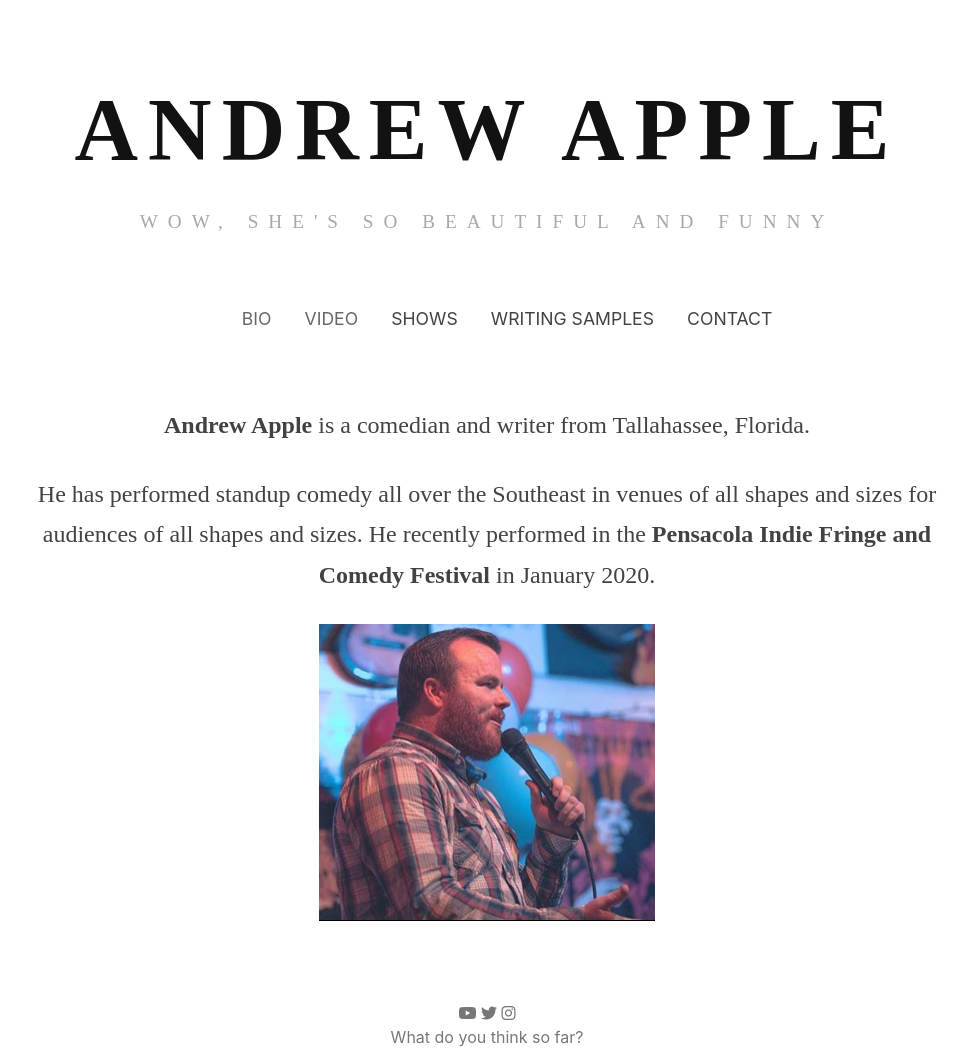
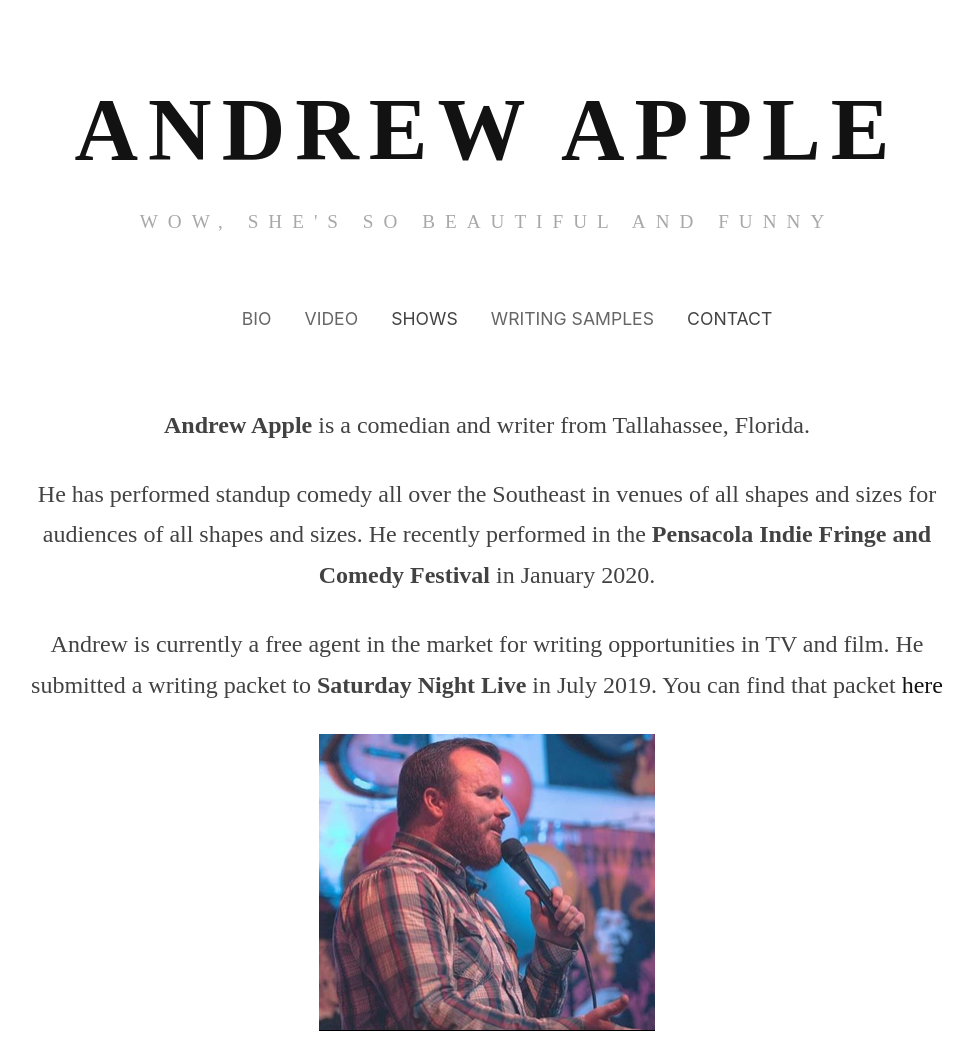
Before and after one commit to mrillstone/AppleComedy, a plain HTML site: page Index.html in a window 1280 px wide. Shown: the top 1052 px of the page, without its empty margins (153-1126 px from the left). Drawn offline with nearby package versions, Linux system fonts and the light colour scheme; a web font is replaced by a local one.

Commit message:
Submission Packet added

```diff
--- a/Index.html
+++ b/Index.html
@@ -19,7 +19,7 @@
         <li><a href="Index.html">BIO</a></li>
         <li><a href="Video.html">VIDEO</a></li>
         <li><a href="">SHOWS</a></li>
-        <li><a href="">WRITING SAMPLES</a></li>
+        <li><a href="/img/SNLSubmissionPacket.pdf">WRITING SAMPLES</a></li>
         <li><a href="">CONTACT</a></li>
       </ul>
     </div>
@@ -27,6 +27,7 @@
     <div class="bio">
         <p><b>Andrew Apple</b> is a comedian and writer from Tallahassee, Florida.</p>
         <p>He has performed standup comedy all over the Southeast in venues of all shapes and sizes for audiences of all shapes and sizes. He recently performed in the <b>Pensacola Indie Fringe and Comedy Festival</b> in January 2020.</p>
+        <p>Andrew is currently a free agent in the market for writing opportunities in TV and film. He submitted a writing packet to <b>Saturday Night Live</b> in July 2019. You can find that packet <a href="/img/SNLSubmissionPacket.pdf">here</a></p>
         <img src="/img/applecomedy.png">
     </div>
 
--- a/main.css
+++ b/main.css
@@ -5,6 +5,16 @@ body {
     font-size: 1.5rem;
     color: #424242;
     text-align: center;
+}
+
+a {
+    color: #121212;
+    text-decoration: none;
+    background-color: transparent;
+}
+
+a:hover {
+    color: #a8a8a8;
 }
 
 .header {
```
Also changed, not shown: 1 other file.
